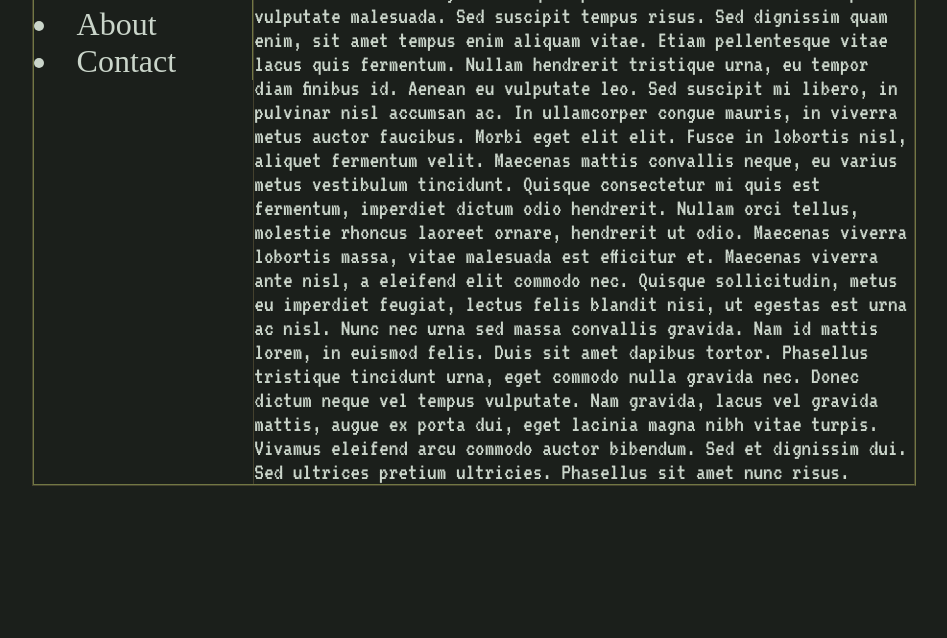
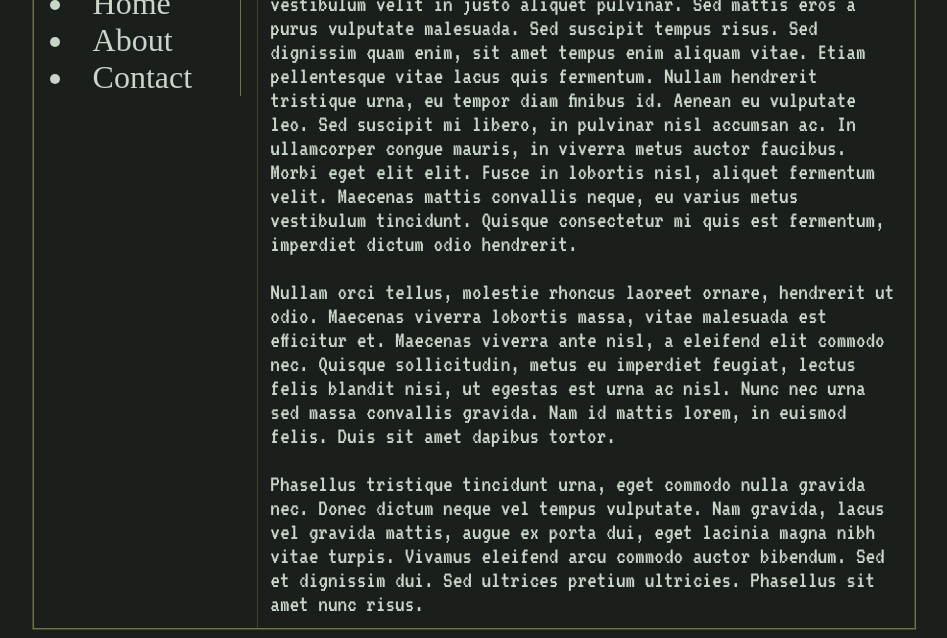
Before and after one commit to CameronWThomas/CWT-LowCode, a plain HTML site: page index.html in a window 1280 px wide. Shown: the part 207-845 px from the top of the page, without its empty margins (166-1113 px from the left). Before the commit the page ends 800 px from the top, so only its background shows below. Drawn offline with Linux system fonts and the light colour scheme; a web font is replaced by a local one.

Commit message:
more things

```diff
--- a/index.css
+++ b/index.css
@@ -96,6 +96,7 @@
     /* flex-basis: 100%; */
     flex: 1;
     /* border: 1px green solid; */
+    padding: 0.5em;
 }
 .font-small{
     font-size: 0.5em;
```
Also changed, not shown: index.html (+4 -2 lines).
